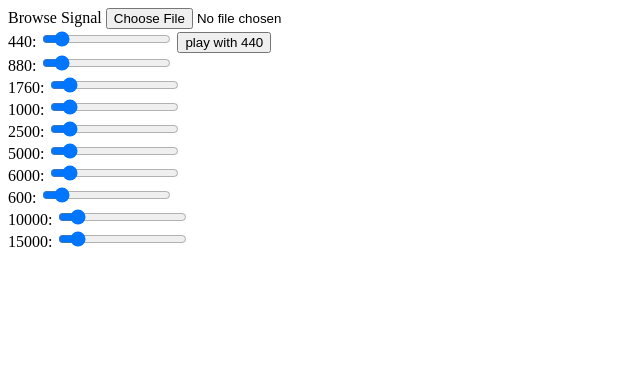
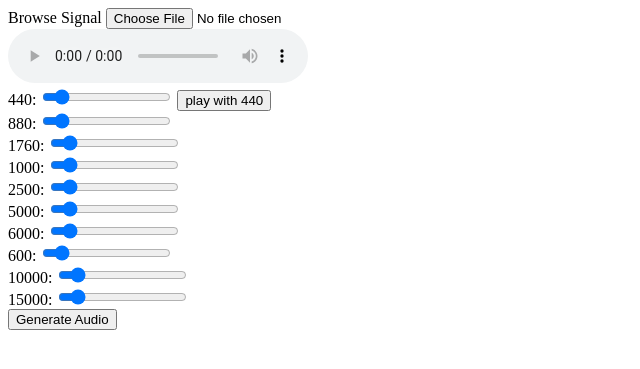
Before and after one commit to Bahey1200022/Sound-equalizer, a Flask app: page / in a window 1280 px wide. Shown: the top 369 px of the page, without its empty margins (0-640 px from the left). Run offline with Flask 3, Linux system fonts and the light colour scheme; some libraries are stand-ins or nearby versions.

Commit message:
playing the equalized sound ?????????????????????

```diff
--- a/app.py
+++ b/app.py
@@ -1,22 +1,24 @@
-from flask import Flask, render_template,request, jsonify
+from flask import Flask, render_template,request, jsonify, send_file
 import numpy as np
 from scipy.fft import fft, rfft
 from scipy.fft import fftfreq, rfftfreq
-
+import wave
 app = Flask(__name__)
 
 @app.route('/')
 def equalizer():
     return render_template('main.html')
 
-
+amplitudelist=[]
+timelist=[]
 @app.route('/calculate-equalized_sig', methods=['POST'])
 def calculate_equalized():
     array= request.get_json()
     mag_change=array[2]
     freqadjusted=array[3]
     amp=np.copy(array[1])
-    timesig=np.copy(array[0])
+    timelist=array[0].copy()
+    # timesig=np.copy(array[0])
     sigtime=array[0][len(array[0])-2]
 
     # Perform FFT
@@ -33,18 +35,31 @@ def calculate_equalized():
     fft_amp[f_index] = new_mag
 
     modified_sig = np.fft.ifft(fft_amp) # Inverse FFT of modified FFT
-    print("a7a")
-    print(modified_sig[1])
-    print(amp[1])
-    modified_sig=np.real(modified_sig).tolist()
+
+    modified_sig=np.real(modified_sig)
     modified_signal=modified_sig.tolist()
-
+    amplitudelist=modified_signal.copy()
 
 
     return jsonify({'equalized_sig': modified_signal})
 
 
+@app.route('/generate_audio')
+def generate_audio():
+    # Define the time and amplitude arrays
 
+    equalizedamp = np.array(amplitudelist).astype(np.int16)
+
+    # Save the arrays as a WAV file
+    wav_filename = 'audio_file.wav'
+    with wave.open(wav_filename, 'wb') as wav_file:
+        wav_file.setnchannels(1)
+        wav_file.setsampwidth(2)
+        wav_file.setframerate(44100)
+        wav_file.writeframes(equalizedamp)
+
+    # Return the WAV file as a binary response
+    return send_file(wav_filename, mimetype='audio/wav', as_attachment=True)
 
 if __name__ == '__main__':
     app.run(debug=True)
--- a/static/js/logic.js
+++ b/static/js/logic.js
@@ -83,4 +83,52 @@ function equalize(callback){
   });
 }
 equalize();
+// convert_to_audio(timeArray,modifiedamplitude);
+
 }
+
+function previewAudio(input) { ////playing the audio
+  var audio = document.getElementById('audioPlayer');
+  var file = input.files[0];
+  var reader = new FileReader();
+  reader.onload = function() {
+      audio.src = reader.result;
+  };
+  reader.readAsDataURL(file);
+}
+
+// function convert_to_audio(modifiedt,modifiedamp){
+//   var audioContext = new AudioContext();
+//   var length = modifiedt.length;
+//   var sampleRate = audioContext.sampleRate;
+//   var buffer = audioContext.createBuffer(1, length, sampleRate);
+//   var bufferData = buffer.getChannelData(0);
+
+//   for (var i = 0; i < length; i++) {
+//     bufferData[i] = modifiedamp[i];
+// }
+
+// var wavData = WavEncoder.encode(buffer);
+// var wavBlob = new Blob([wavData], { type: 'audio/wav' });
+// var wavUrl = URL.createObjectURL(wavBlob);
+// var audio = document.getElementById('audioPlayer2');
+// audio.src = wavUrl;
+// audio.play();
+
+// }
+function generateAudio() {
+  $.ajax({
+    url: '/generate_audio',
+    type: 'GET',
+    responseType: 'arraybuffer',
+    success: function(response) {
+      var audioContext = new AudioContext();
+      audioContext.decodeAudioData(response, function(buffer) {
+        var source = audioContext.createBufferSource();
+        source.buffer = buffer;
+        source.connect(audioContext.destination);
+        source.start();
+      });
+    }
+  });
+}
--- a/templates/main.html
+++ b/templates/main.html
@@ -5,6 +5,7 @@
     <meta http-equiv="X-UA-Compatible" content="IE=edge">
     <script src="https://cdn.plot.ly/plotly-latest.min.js"></script>
     <script src="https://code.jquery.com/jquery-3.5.1.min.js"></script>
+    <script src="https://code.jquery.com/jquery-3.6.0.min.js"></script>
 
     <meta name="viewport" content="width=device-width, initial-scale=1.0">
 
@@ -15,8 +16,9 @@
     <label for="sig" class="file-upload-button">Browse Signal</label>
             <input type="file"
                    id="sig" name="signal"
-                   accept=".wav, .csv"><br>
-
+                   accept=".wav, .csv" onchange="previewAudio(this)"><br>
+                   <audio id="audioPlayer" controls>
+                  </audio><br>
                    <label for="slider440" id="label1">440:</label>
                    <input type="range" min="0"  max="10" value="1" class="slider" id="slider440">
                    <button type="button" name="button" id="btn440" >play with 440</button><br>
@@ -48,8 +50,8 @@
                    <label for="slider15000" id="label10">15000:</label>
 
                    <input type="range" min="0"  max="10" value="1" class="slider" id="slider15000"><br>
+                   <button onclick="generateAudio()">Generate Audio</button>
 
 
     <script src="../static/js/logic.js"></script>
-</body>
 </html>
```
